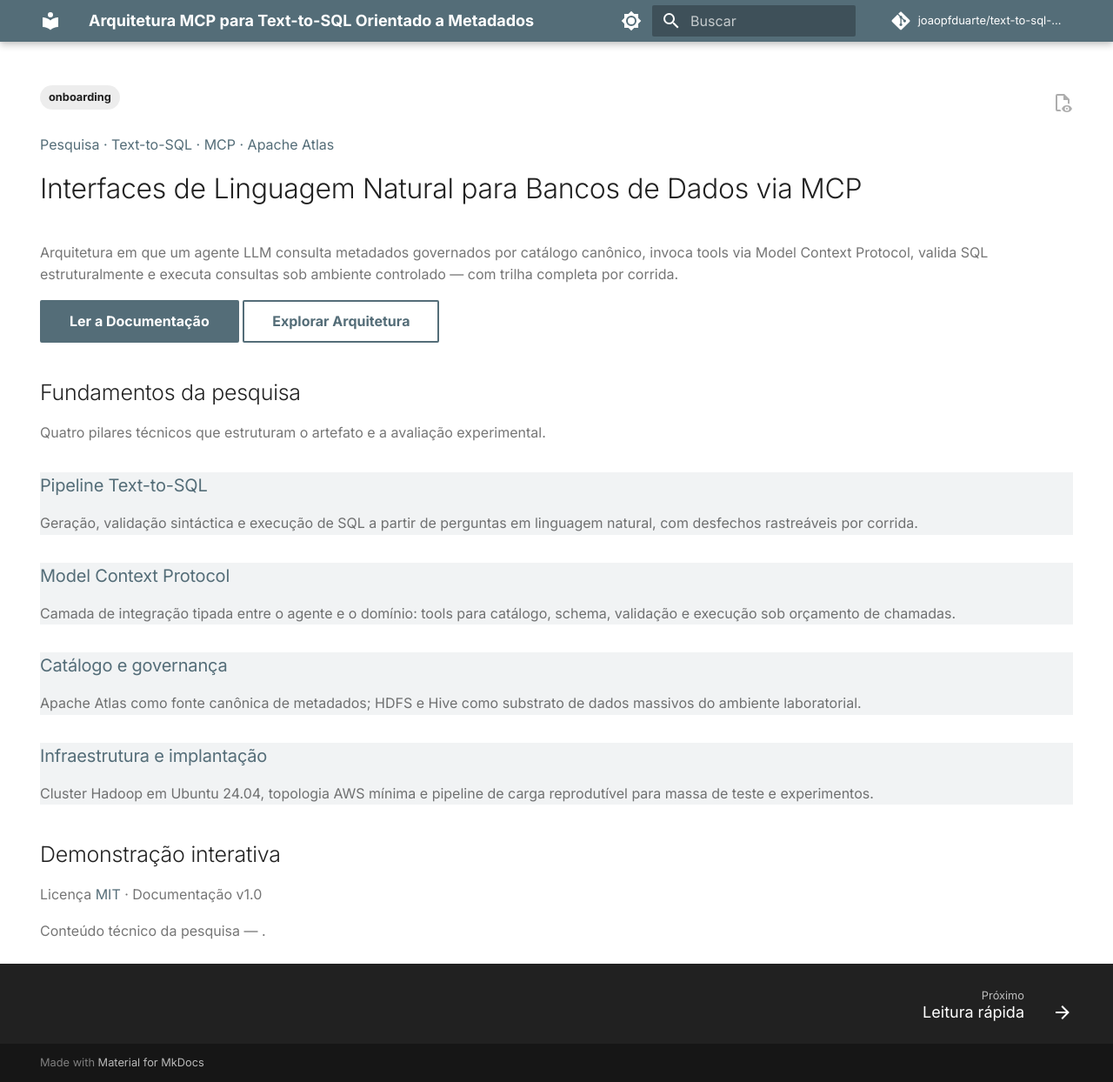
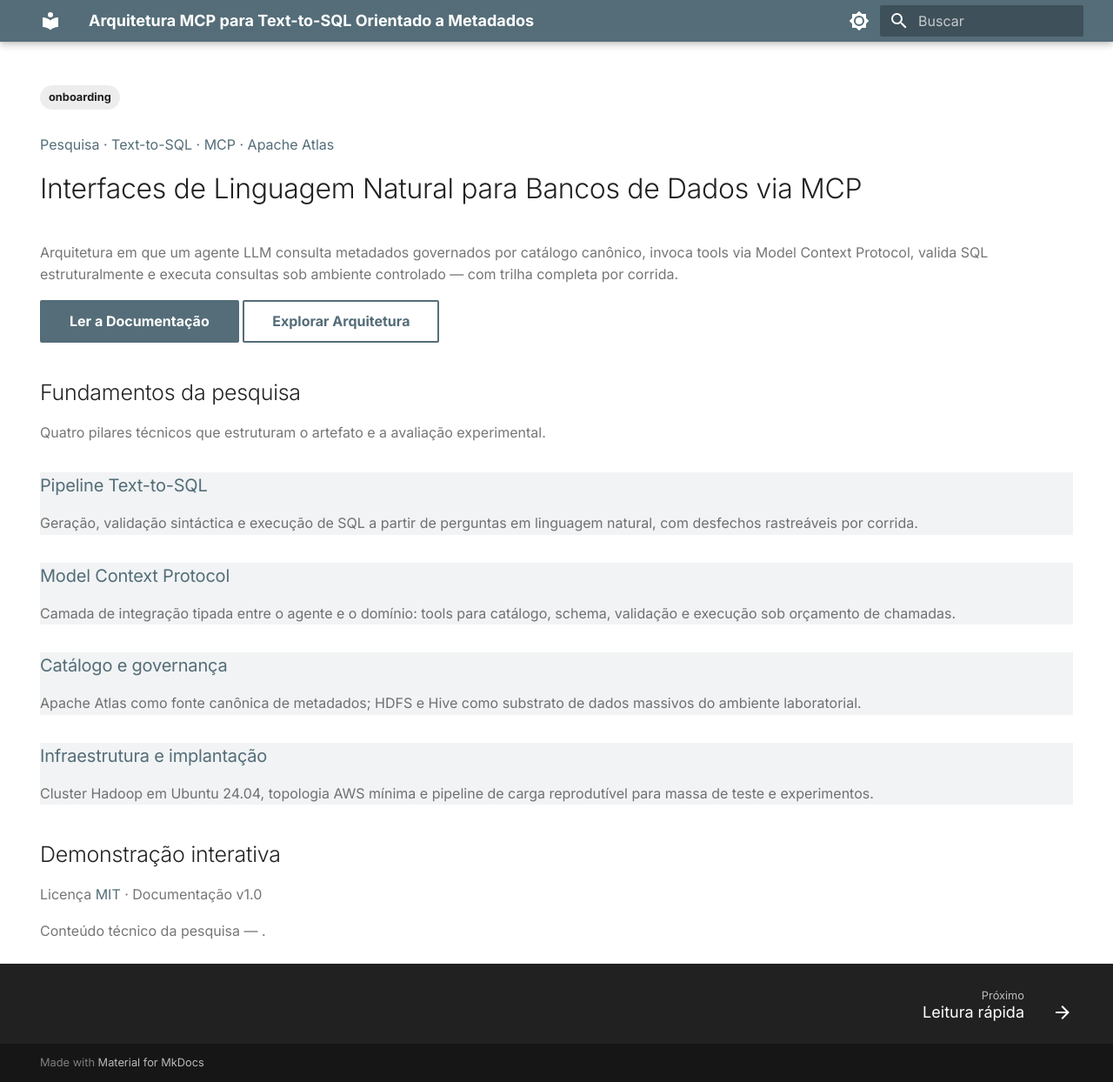
Before and after one commit to joaopfduarte/text-to-sql-arch, an MkDocs documentation site: the page built from docs/index.md, in a window 1280 px wide and 1244 px high. Shown: the whole window at 87% size. Built offline with MkDocs 1.6.1 and Material for MkDocs 9.7.7, drawn with Linux system fonts in a browser that asks for light colours; comment, search, counter and statistics services are not loaded.

Commit message:
chore(docs): ocultar link do repositório GitHub no site
Remove repo_url, repo_name e edit_uri do MkDocs para não expor o remoto
na documentação publicada.

Co-authored-by: Cursor <cursoragent@cursor.com>

```diff
--- a/mkdocs.yml
+++ b/mkdocs.yml
@@ -1,9 +1,6 @@
 site_name: Arquitetura MCP para Text-to-SQL Orientado a Metadados
 site_description: Interfaces Conversacionais Confiáveis — arquitetura e engenharia Text-to-SQL com MCP e Apache Atlas
 site_url: https://joaopfduarte.github.io/text-to-sql-arch/
-repo_name: joaopfduarte/text-to-sql-arch
-repo_url: https://github.com/joaopfduarte/text-to-sql-arch
-edit_uri: edit/main/docs/
 strict: true
 
 extra:
```
